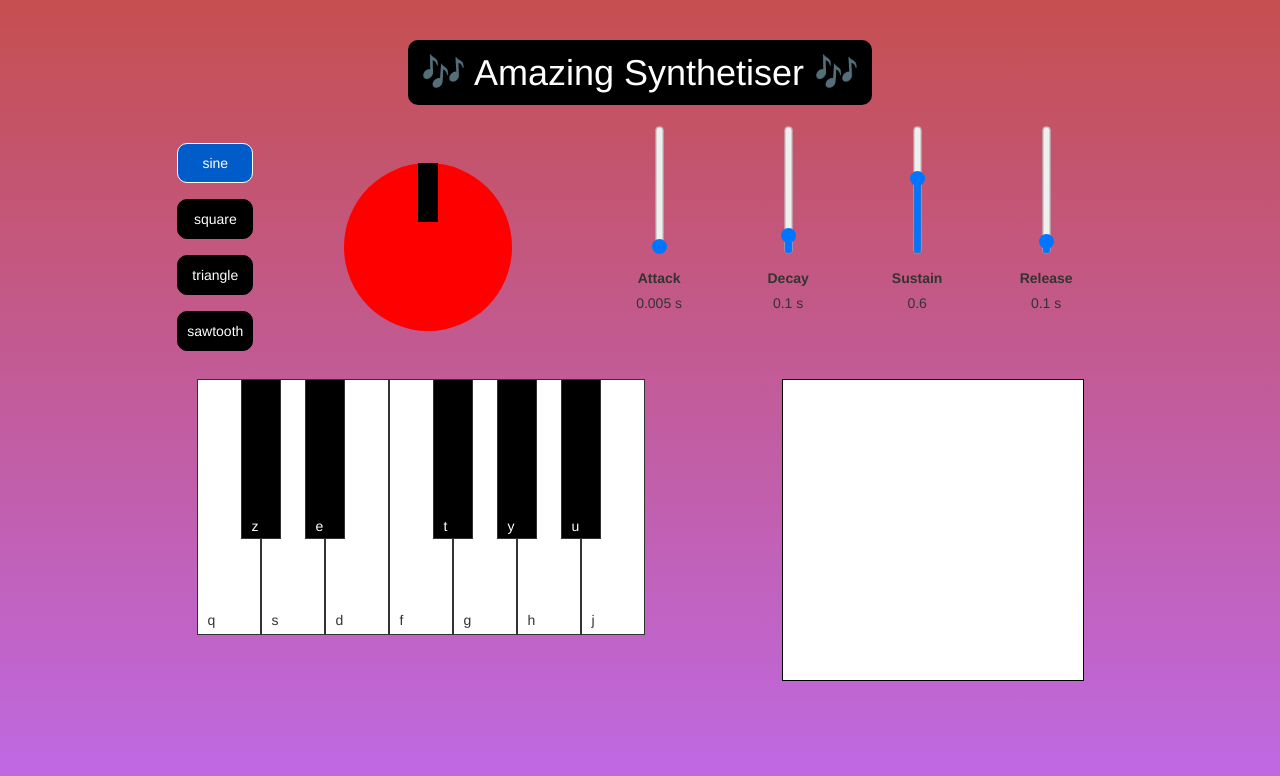
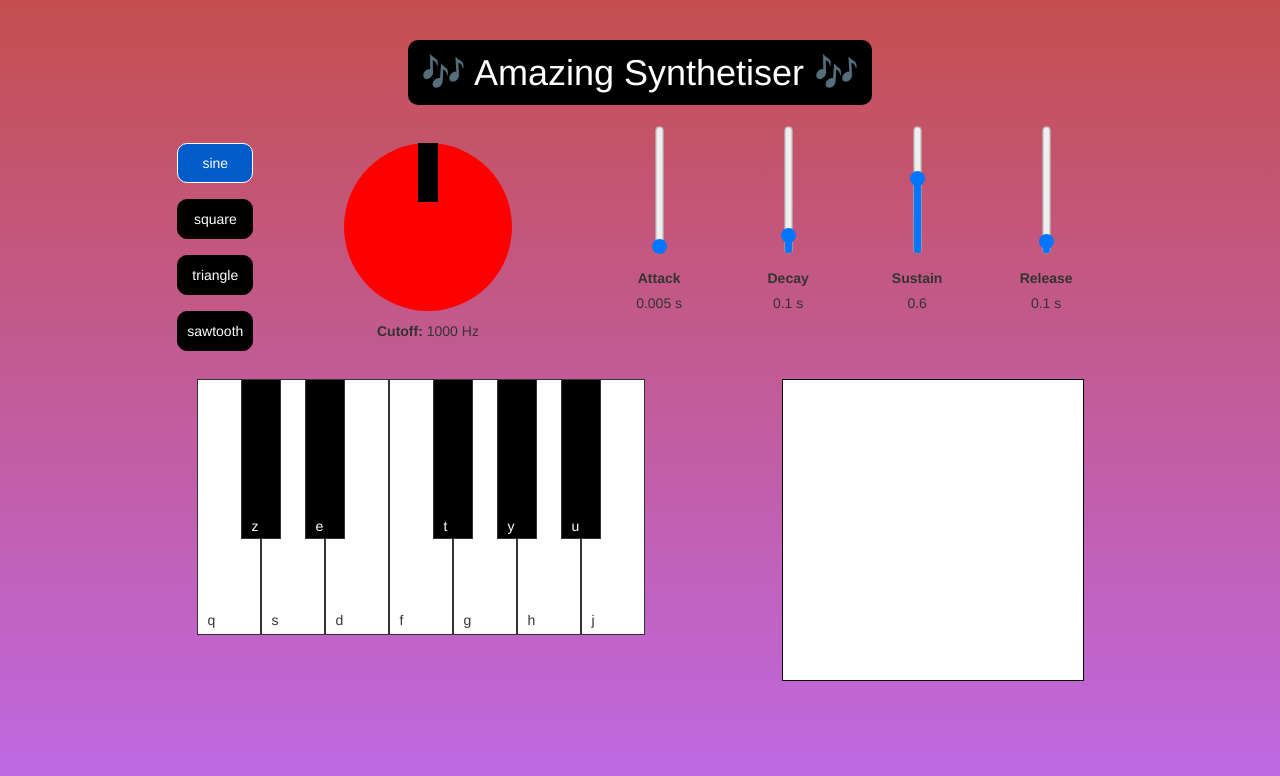
Before and after one commit to mathieu-valery/react-synth, a React app: page / in a window 1280 px wide. Shown: the top 776 px of the page. Built offline with nearby package versions, Linux system fonts and the light colour scheme.

Commit message:
add knob label

```diff
--- a/assets/stylesheets/application.scss
+++ b/assets/stylesheets/application.scss
@@ -251,6 +251,16 @@ h1 {
   }
 }
 
+.knob-container {
+  display: flex;
+  flex-direction: column;
+  align-items: center;
+}
+
+.knob-label {
+  padding-top: 10px;
+}
+
 .knob-button {
   height: 12em;
   width: 12em;
--- a/src/containers/LPF_knob.jsx
+++ b/src/containers/LPF_knob.jsx
@@ -58,17 +58,20 @@ class LPFKnob extends Component {
     ));
   }
 
-  normalize (val, max, min, newMax) { return ((val - min) / (max - min) * newMax); }
+  normalize (val, max, min, newMax) { return Math.floor(((val - min) / (max - min) * newMax)); }
 
   render() {
     return(
-      <div class='knob-button'>
-        <div class="knob-circle"></div>
-        <div class="knob-stroke-container"><div class='knob-stroke'></div></div>
-        <div class="knob-stroke-container rotate-120"><div class='knob-stroke small'></div></div>
-        <div class="knob-stroke-container rotate-150"><div class='knob-stroke small'></div></div>
-        <div class="knob-stroke-container rotate-210"><div class='knob-stroke small'></div></div>
-        <div class="knob-stroke-container rotate-240"><div class='knob-stroke small'></div></div>
+      <div className="knob-container">
+        <div className="knob-button">
+          <div className="knob-circle"/>
+          <div className="knob-stroke-container"><div className="knob-stroke"/></div>
+          <div className="knob-stroke-container rotate-120"><div className="knob-stroke small"/></div>
+          <div className="knob-stroke-container rotate-150"><div className="knob-stroke small"/></div>
+          <div className="knob-stroke-container rotate-210"><div className="knob-stroke small"/></div>
+          <div className="knob-stroke-container rotate-240"><div className="knob-stroke small"/></div>
+        </div>
+        <p className="knob-label"><strong>Cutoff: </strong>{this.props.cutoff} Hz</p>
       </div>
     );
   }
@@ -83,7 +86,7 @@ function mapDispatchToProps(dispatch) {
 
 function mapStateToProps(state) {
   return {
-    utoff: state.cutoff
+    cutoff: state.cutoff
   };
 };
 
```
